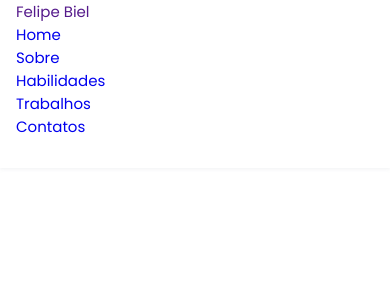
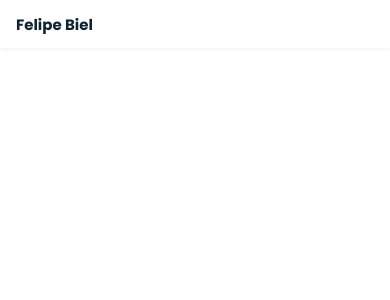
Before and after one commit to felipebiel/site-portifolio-2, a Vue app: page / in a window 390 px wide. Shown: the top 300 px of the page. Built offline with nearby package versions, Linux system fonts and the light colour scheme; some icons are missing.

Commit message:
new: Css do Nav

```diff
--- a/src/components/nav/Nav.scss
+++ b/src/components/nav/Nav.scss
@@ -0,0 +1,65 @@
+/* nav*/
+
+.nav {
+    height: var(--header-height);
+    display: flex;
+    justify-content: space-between;
+    align-items: center;
+    font-weight: var(--font-semi);
+  }
+
+  @media screen and (max-width: 768px) {
+    .nav__menu {
+      position: fixed;
+      top: var(--header-height);
+      right: -100%;
+      width: 80%;
+      height: 100%;
+      padding: 2rem;
+      background-color: var(--second-color);
+      transition: 0.2s;
+    }
+  }
+
+  .nav__item {
+    margin-bottom: var(--mb-4);
+  }
+  .nav__link {
+    color: #fff;
+    position: relative;
+  }
+
+  .nav__link:hover::after {
+    position: absolute;
+    content: "";
+    width: 80%;
+    height: 0.18rem;
+    left: 0;
+    top: 2rem;
+    background-color: var(--first-color);
+  }
+
+  .nav__logo {
+    color: var(--second-color);
+  }
+
+  .nav__toggle {
+    color: var(--second-color);
+    font-size: 1.5rem;
+    cursor: pointer;
+  }
+
+  /*menu ativo*/
+  .active::after {
+    position: absolute;
+    content: "";
+    width: 80%;
+    height: 0.18rem;
+    left: 0;
+    top: 2rem;
+    background-color: var(--first-color);
+  }
+  /* sobrepôe o menu*/
+  .show {
+    right: 0;
+  }
```
